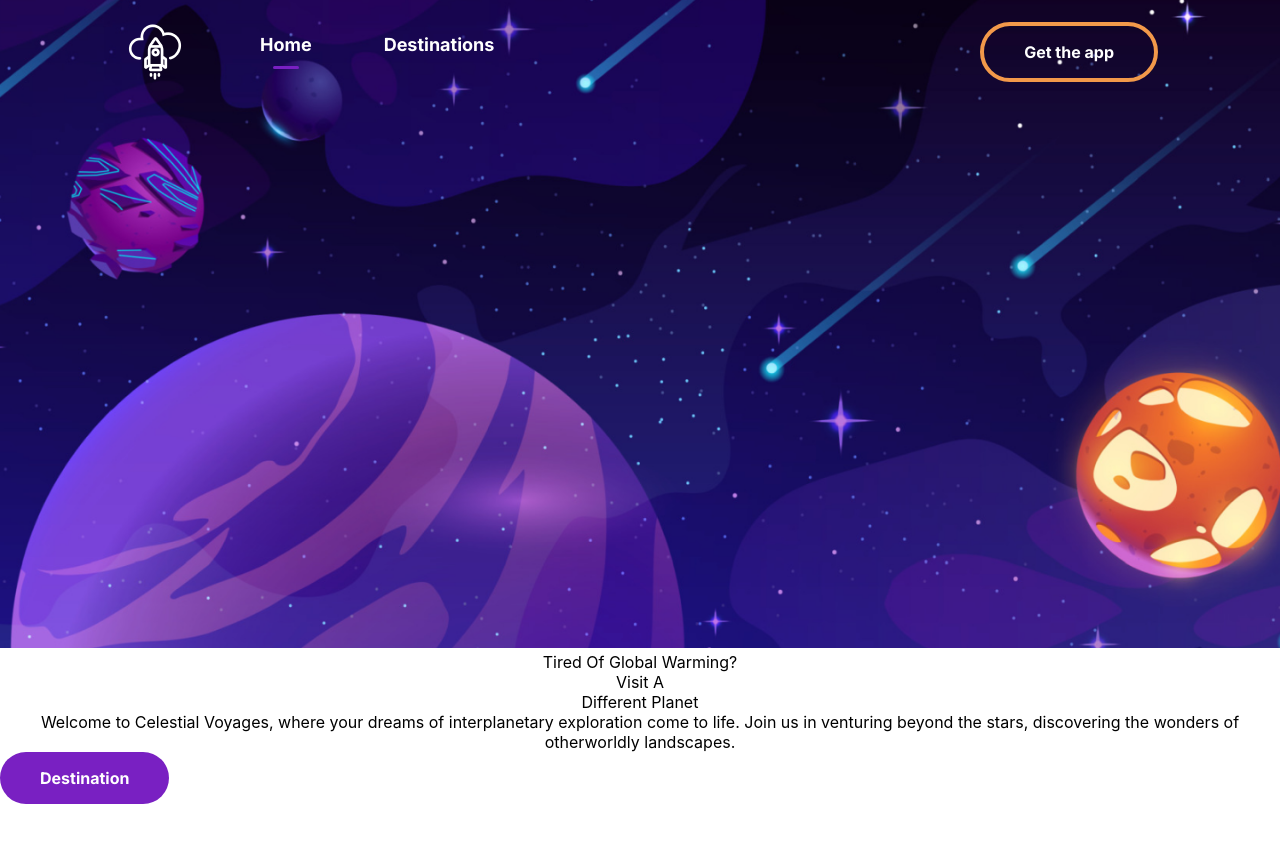
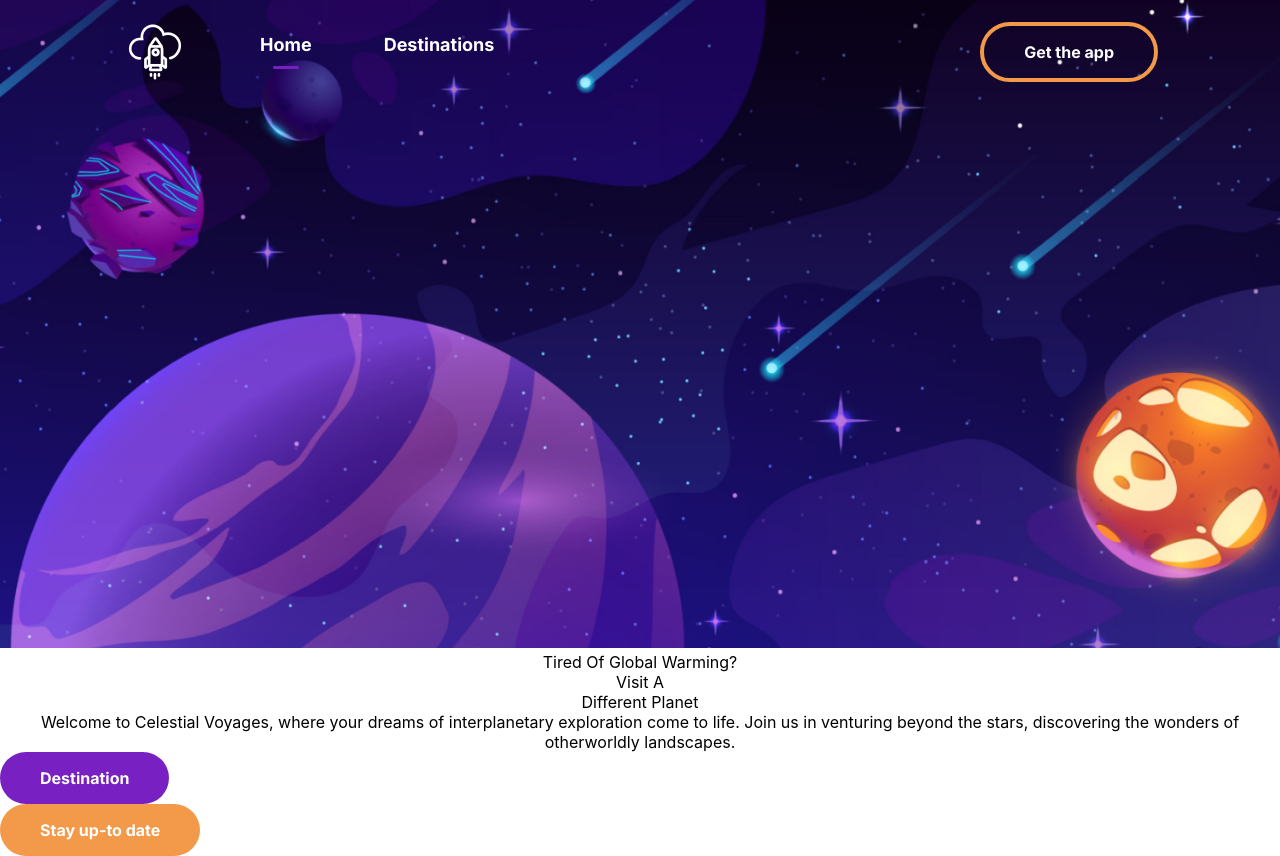
Before and after one commit to eddiesosera/dvt-term1-project, a React (Create React App) app: page / in a window 1280 px wide. Before the commit the page ends 804 px from the top, so only its background shows below. Built offline with nearby package versions, Linux system fonts and the light colour scheme.

Commit message:
Hero Content 2nd CTA

```diff
--- a/src/pages/home/sections/hero/index.js
+++ b/src/pages/home/sections/hero/index.js
@@ -21,6 +21,9 @@ export const HeroSection = () => {
                     <ButtonFill backgroundColor='#7920C2' textColor='#FFFFFF' fontSize={16}>
                         Destination
                     </ButtonFill>
+                    <ButtonFill backgroundColor='#F2994A' textColor='#FFFFFF' fontSize={16}>
+                        Stay up-to date
+                    </ButtonFill>
                 </div>
             </div>
         </div>
```
